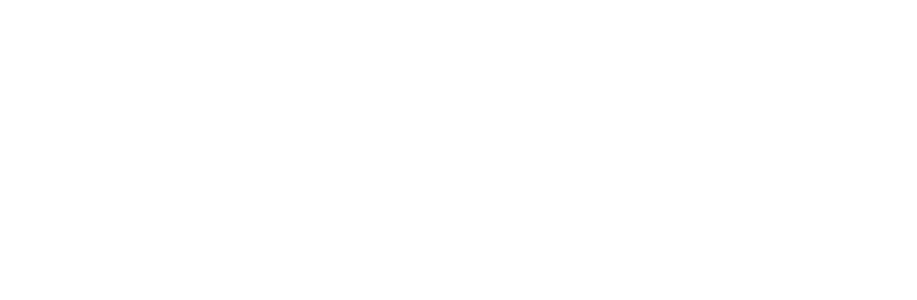
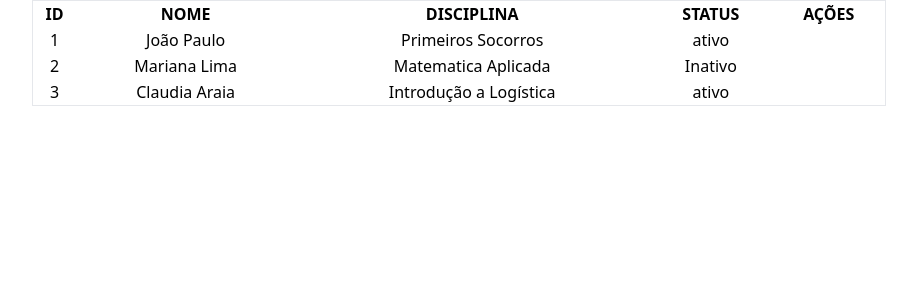
Before and after one commit to letticiamoura/registro-facial, a React (Vite) app: page /registro-facial/teacher in a window 1280 px wide. Before the commit this address had no page. Shown: the top 300 px of the page, without its empty margins (181-1098 px from the left). Built offline with nearby package versions, Linux system fonts and the light colour scheme.

Commit message:
feat: Logica login

```diff
--- a/src/App.tsx
+++ b/src/App.tsx
@@ -3,6 +3,7 @@
 import Home from "./pages/Home";
 import Login from "./pages/Login";
 import HomeAdmin from "./pages/admin/HomeAdmin";
+import Teacher from "./pages/admin/controlls/Teacher";
 
 export default function App() {
   return (
@@ -10,6 +11,7 @@
         <Routes>
           <Route path="/" element={<Home />} />
           <Route path="/login" element={<Login />} />
+          <Route path="/teacher" element={<Teacher />} />
           <Route path="/home" element={<HomeAdmin />} />
           <Route path="/register" element={<Register />} />
         </Routes>
--- a/src/pages/Login.tsx
+++ b/src/pages/Login.tsx
@@ -16,7 +16,14 @@
     e.preventDefault();
     try {
       const response = await axios.get(url);
-      if (response.data.users.length > 0) {
+      const users = response.data.users;
+
+      //Verificando se existe um user
+      const user = users.find((user: { username: string, password: string }) =>
+        user.username === username && user.password === password
+      );
+
+      if (user) {
         navigate('/home');
       } else {
         setError('Usuário ou senha incorretos, tente novamente');
--- /dev/null
+++ b/src/pages/admin/controlls/Teacher.tsx
@@ -0,0 +1,32 @@
+export default function Teacher() {
+    const teachers = [
+        {id: 1, nome: "João Paulo", disciplina: "Primeiros Socorros", status: "ativo"},
+        {id: 2, nome: "Mariana Lima", disciplina: "Matematica Aplicada", status: "Inativo"},
+        {id: 3, nome: "Claudia Araia", disciplina: "Introdução a Logística", status: "ativo"},
+    ]
+    return(
+        <main>
+            <table className="w-2/3 border m-auto text-center">
+                <thead>
+                    <th>ID</th>
+                    <th>NOME</th>
+                    <th>DISCIPLINA</th>
+                    <th>STATUS</th>
+                    <th>AÇÕES</th>
+                </thead>
+                <tbody>
+                    {
+                        teachers.map((teacher) => (
+                            <tr key={teacher.id}>
+                                <td>{teacher.id}</td>
+                                <td>{teacher.nome}</td>
+                                <td>{teacher.disciplina}</td>
+                                <td>{teacher.status}</td>
+                            </tr>
+                        ))
+                    }
+                </tbody>
+            </table>
+        </main>
+    )
+}
```
